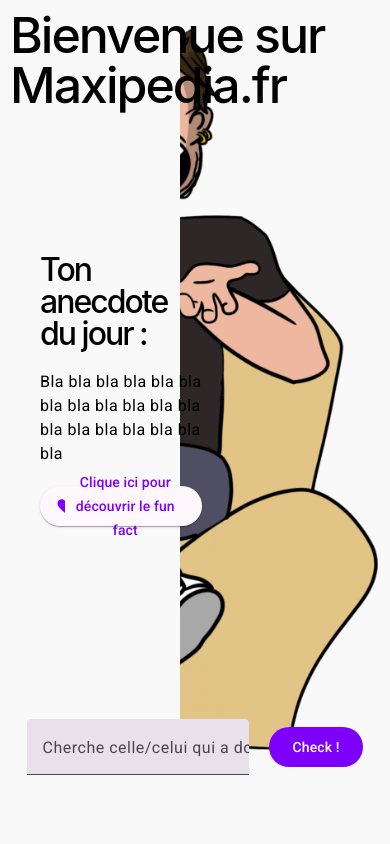
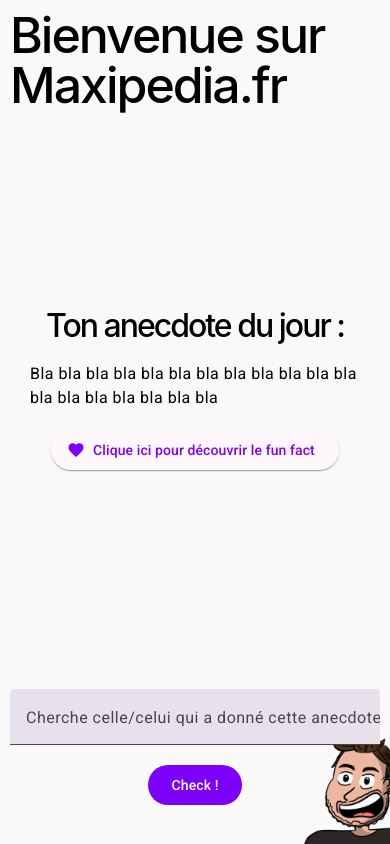
Before and after one commit to leoSchmitt69/maxipedia, an Angular app: page / in a window 390 px wide. Built offline with nearby package versions, Linux system fonts and the light colour scheme.

Commit message:
mode mobile - first step

```diff
--- a/src/app/app.component.html
+++ b/src/app/app.component.html
@@ -47,5 +47,6 @@
 
 
 <div class="image-container">
-  <img src="/maxipedia-sofa.png">
+  <img class="desktop" src="/maxipedia-sofa.png">
+  <img class="mobile" src="/maxipedia-mini.png">
 </div>
--- a/src/app/app.component.scss
+++ b/src/app/app.component.scss
@@ -18,7 +18,18 @@
   font-size: 2rem;
 }
 
+.fireworks-container {
+  position: fixed;
+  top: 0;
+  left: 0;
+  width: 100%;
+  height: 100%;
+  pointer-events: none;
+  z-index: 9999;
+}
+
 // MODE DESKTOP
+@media (min-width: 769px) {
   .container {
     position: relative;
     z-index: 2;
@@ -125,20 +136,132 @@
       height: 100%;
       object-fit: contain;
       object-position: 50% 50%;
+
+      &.mobile {
+        display: none;
       }
     }
-
-.fireworks-container {
-  position: fixed;
-  top: 0;
-  left: 0;
-  width: 100%;
-  height: 100%;
-  pointer-events: none;
-  z-index: 9999;
+  }
 }
 
 // MODE MOBILE
 @media (max-width: 768px) {
-  // TODO
+  .container {
+    position: relative;
+    z-index: 2;
+    width: 100%;
+    height: 100%;
+    padding: 10px;
+    display: flex;
+    flex-direction: column;
+    gap: 10px;
+    background-color: transparent;
+
+    .content-container {
+      width: 100%;
+      flex: 1;
+      padding: 20px;
+
+      .anecdote-container {
+        width: 100%;
+        height: 100%;
+        display: flex;
+        flex-direction: column;
+        align-items: center;
+        justify-content: center;
+        gap: 20px;
+
+        .anecdote-text-container {
         }
+      }
+
+      .fun-fact-container {
+        position: relative;
+        width: 100%;
+        height: 100%;
+        padding: 20px;
+        display: flex;
+        flex-direction: column;
+        align-items: center;
+        justify-content: center;
+        gap: 20px;
+
+        background-color: white;
+        box-shadow: 0 2px 5px rgba(0, 0, 0, 0.3);
+
+        border: 2px solid rgb(39, 39, 39);
+        border-radius: 10px;
+
+        &::after {
+          content: "";
+          position: absolute;
+          top: 103%;
+          right: 37px;
+          width: 0;
+          height: 0;
+          border: 70px solid transparent;
+          border-right-color: white;
+          border-left: 0;
+          border-top: 0;
+          margin-top: -23px;
+        }
+      }
+    }
+
+    .search-anecdote-author-container {
+      width: 100%;
+      height: 20%;
+      display: flex;
+      flex-direction: column;
+      justify-content: center;
+      gap: 10px;
+
+      .search-anecdote-author-input-container {
+        width: 100%;
+        display: flex;
+        flex-direction: column;
+        align-items: center;
+        justify-content: center;
+        gap: 20px;
+
+        mat-form-field {
+          width: 100%;
+        }
+      }
+
+      .search-anecdote-author-result-container {
+        width: 100%;
+        text-align: center;
+        .found-author-congrat-container {
+        }
+      }
+    }
+  }
+
+  .image-container {
+    z-index: 1;
+    position: fixed;
+    top: 0;
+    left: 0;
+    height: 100%;
+    width: 100%;
+    overflow: hidden;
+    display: flex;
+    justify-content: flex-end;
+    align-items: flex-end;
+
+    img {
+      position: relative;
+      top: 50px;
+      left: 50px;
+      border-radius: 50%;
+      width: 150px;
+      object-fit: contain;
+      object-position: 50% 50%;
+
+      &.desktop {
+        display: none;
+      }
+    }
+  }
+}
```
Also changed, not shown: public/maxipedia-mini.png (added). Lines whose indentation alone changed are shown as unchanged.
